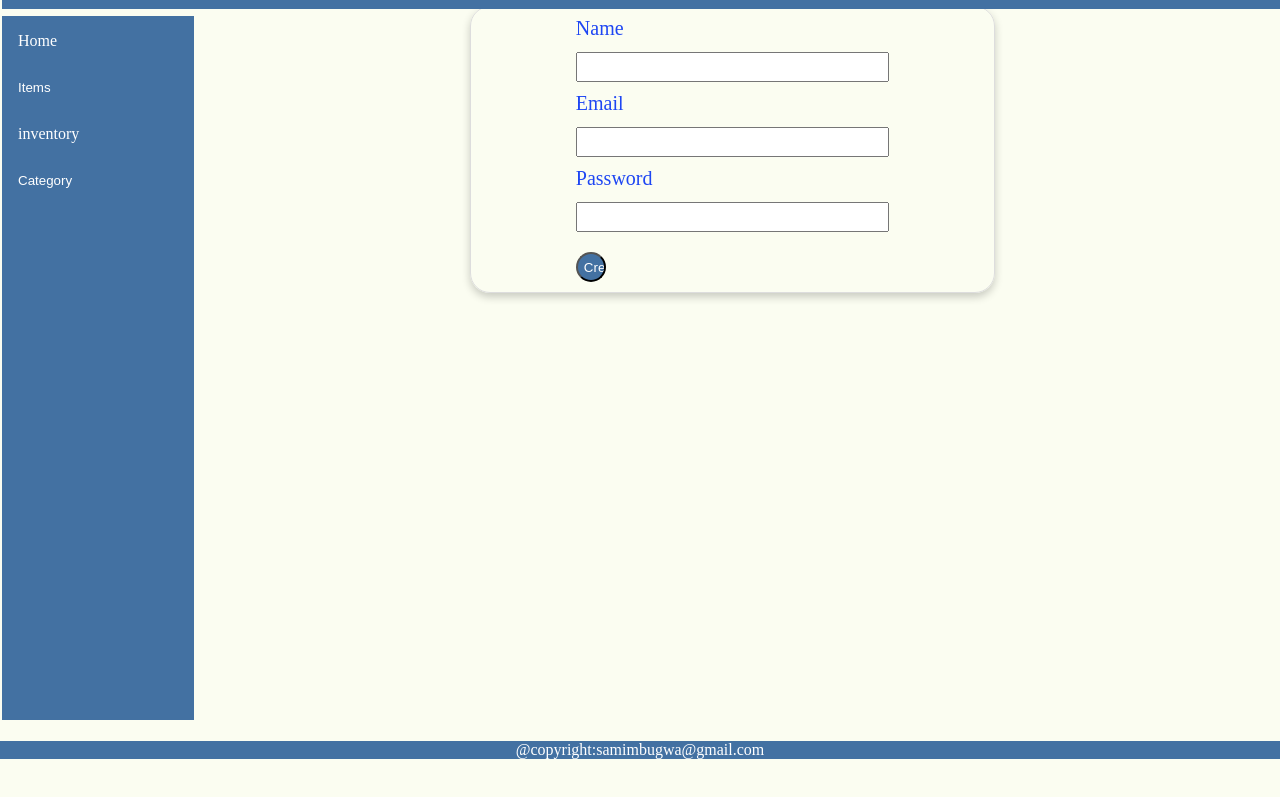
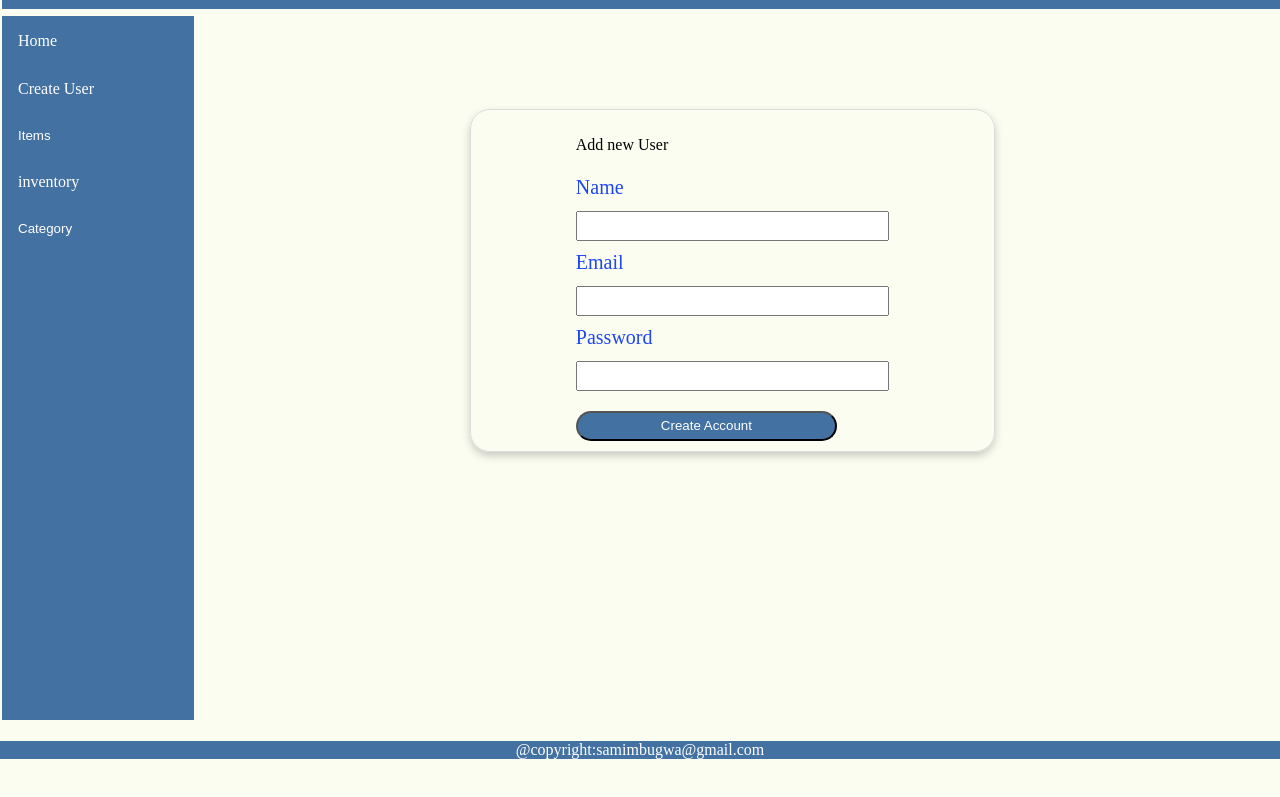
Before and after one commit to MbugwaSami/ADC1-ADC4_Store_Manager, a plain HTML site: page UI/Admin/CreateUser.html in a window 1280 px wide. Shown: the part 41-838 px from the top of the page. Drawn offline with Linux system fonts and the light colour scheme.

Commit message:
[Feature #161170256] Add create user tab

```diff
--- a/UI/Admin/CreateUser.html
+++ b/UI/Admin/CreateUser.html
@@ -20,6 +20,7 @@
         <div class="sidenav">
           <!-- page sidenav -->
           <a href="admin.html">Home</a>
+          <a href="CreateUser.html">Create User</a>
           <button class="dropdown-btn">Items
              <i></i>
           </button>
@@ -38,7 +39,9 @@
               </div>
         </div>
         <div class="sidebody">
-          <div class="centereddetails">
+
+          <div class="card">
+            <p>Add new User</p>
                 <label for="item">Name</label>
                 <input type="text" name="" value="">
                 <label for="description">Email</label>
--- a/UI/css/main.css
+++ b/UI/css/main.css
@@ -48,7 +48,7 @@ display: inline-block;
 }
 /* style for all  buttons */
 input[type="submit"],input[type="button"]{
-  width: 30px;
+  width: 50%;
   background-color: #4371a2;
   border-radius: 20px;
   margin-top: 10px;
```
Also changed, not shown: UI/Admin/IndividualItem.html (+1 -0 lines), UI/Admin/Items.html (+1 -0 lines), UI/Admin/admin.html (+1 -0 lines), UI/Admin/inventory.html (+1 -0 lines).
